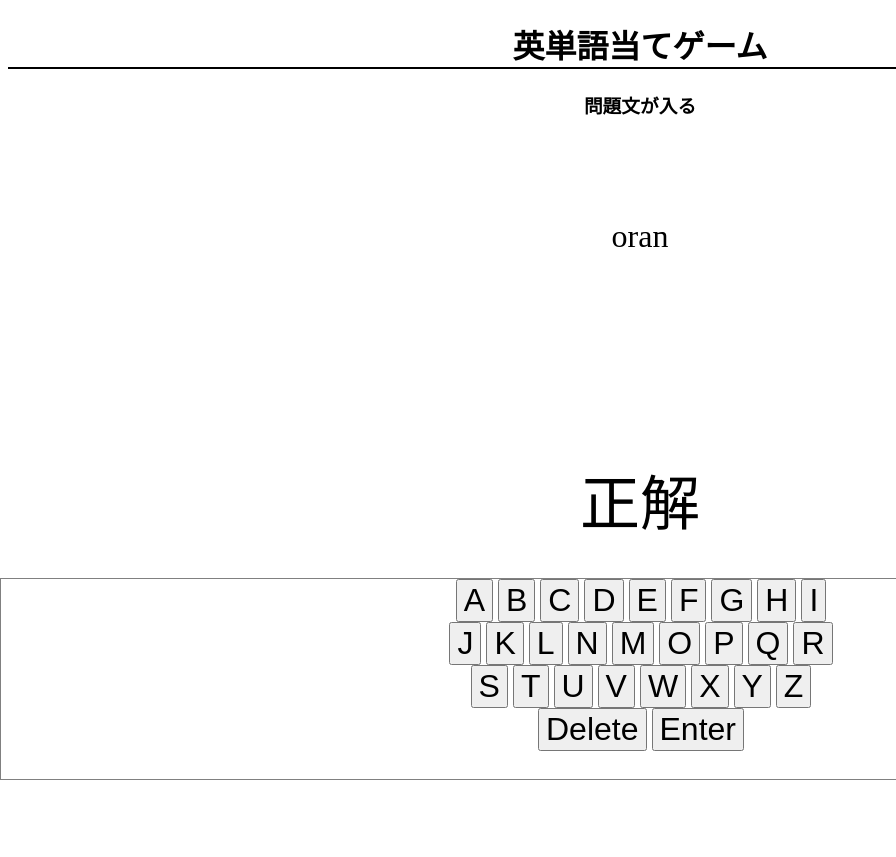
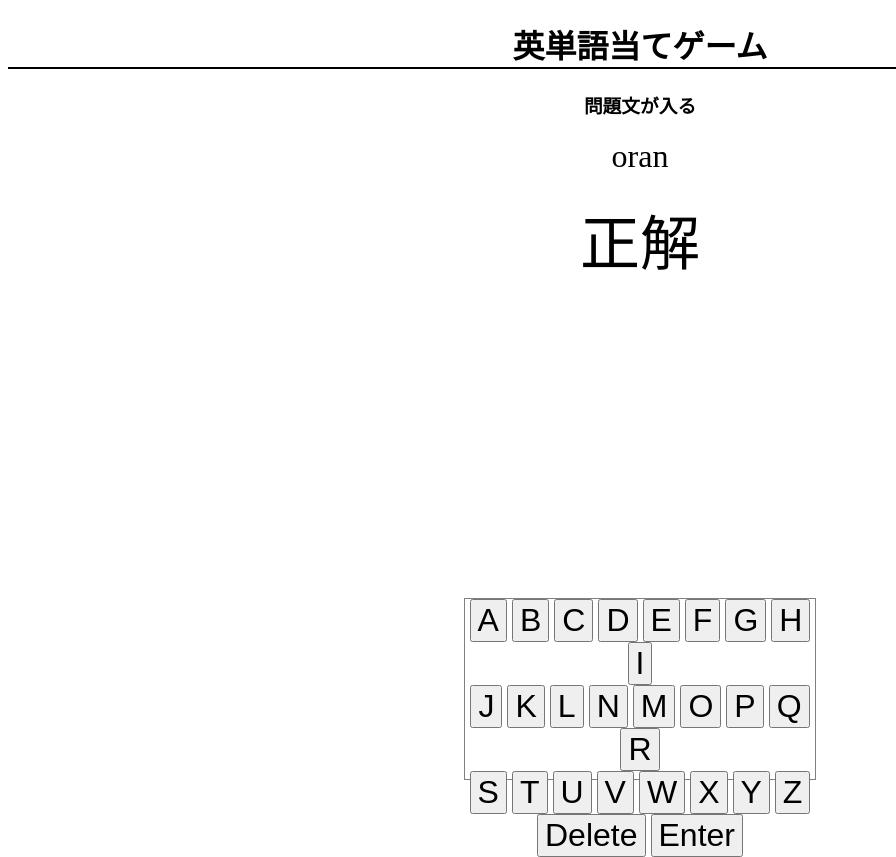
Before and after one commit to npo-clack/n-exercise-plus, a plain HTML site: page 15.Webページの企画とデザイン/index.html in a window 1280 px wide. Shown: the whole page, without its empty margins (0-896 px from the left). Before the commit the page ends 800 px from the top, so only its background shows below. Drawn offline with Linux system fonts and the light colour scheme.

Commit message:
結果のマージン調整

```diff
--- a/15.Webページの企画とデザイン/stylesheet.css
+++ b/15.Webページの企画とデザイン/stylesheet.css
@@ -24,15 +24,17 @@ h1 {
 
 .keyinput {
   font-size: 32px;
-  margin: 100px;
+  margin: 10px;
 }
 
 .virtualinput {
   position: absolute;
   bottom: 0;
-  left: 0;
+  left: 50%;
+  transform: translate(-50%, 0%);
+  max-width: 350px;
   width: 100%;
-  height: 200px;
+  height: 180px;
   border: solid 1px gray;
 }
 
@@ -42,5 +44,5 @@ h1 {
 
 .result {
   font-size: 60px;
-  margin: 200px;
+  margin: 20px;
 }
--- a/16.診断機能の開発/stylesheet.css
+++ b/16.診断機能の開発/stylesheet.css
@@ -24,15 +24,17 @@ h1 {
 
 .keyinput {
   font-size: 32px;
-  margin: 100px;
+  margin: 10px;
 }
 
 .virtualinput {
   position: absolute;
   bottom: 0;
-  left: 0;
+  left: 50%;
+  transform: translate(-50%, 0%);
+  max-width: 350px;
   width: 100%;
-  height: 200px;
+  height: 180px;
   border: solid 1px gray;
 }
 
@@ -42,5 +44,5 @@ h1 {
 
 .result {
   font-size: 60px;
-  margin: 200px;
+  margin: 20px;
 }
--- a/17.診断機能の組込み/stylesheet.css
+++ b/17.診断機能の組込み/stylesheet.css
@@ -24,7 +24,7 @@ h1 {
 
 .keyinput {
   font-size: 32px;
-  margin: 100px;
+  margin: 10px;
 }
 
 .virtualinput {
@@ -34,7 +34,7 @@ h1 {
   transform: translate(-50%, 0%);
   max-width: 350px;
   width: 100%;
-  height: 200px;
+  height: 180px;
   border: solid 1px gray;
 }
 
@@ -44,5 +44,5 @@ h1 {
 
 .result {
   font-size: 60px;
-  margin: 200px;
+  margin: 20px;
 }
--- a/18.ツイート機能の開発/stylesheet.css
+++ b/18.ツイート機能の開発/stylesheet.css
@@ -24,7 +24,7 @@ h1 {
 
 .keyinput {
   font-size: 32px;
-  margin: 100px;
+  margin: 10px;
 }
 
 .virtualinput {
@@ -34,7 +34,7 @@ h1 {
   transform: translate(-50%, 0%);
   max-width: 350px;
   width: 100%;
-  height: 200px;
+  height: 180px;
   border: solid 1px gray;
 }
 
@@ -45,11 +45,11 @@ h1 {
 .result-hidden {
   visibility: hidden;
   font-size: 60px;
-  margin: 200px;
+  margin: 20px;
 }
 
 .result {
   visibility: visible;
   font-size: 60px;
-  margin: 200px;
+  margin: 20px;
 }
--- a/stylesheet.css
+++ b/stylesheet.css
@@ -24,7 +24,7 @@ h1 {
 
 .keyinput {
   font-size: 32px;
-  margin: 100px;
+  margin: 10px;
 }
 
 .virtualinput {
@@ -34,7 +34,7 @@ h1 {
   transform: translate(-50%, 0%);
   max-width: 350px;
   width: 100%;
-  height: 200px;
+  height: 180px;
   border: solid 1px gray;
 }
 
@@ -45,11 +45,11 @@ h1 {
 .result-hidden {
   visibility: hidden;
   font-size: 60px;
-  margin: 200px;
+  margin: 20px;
 }
 
 .result {
   visibility: visible;
   font-size: 60px;
-  margin: 200px;
+  margin: 20px;
 }
```
